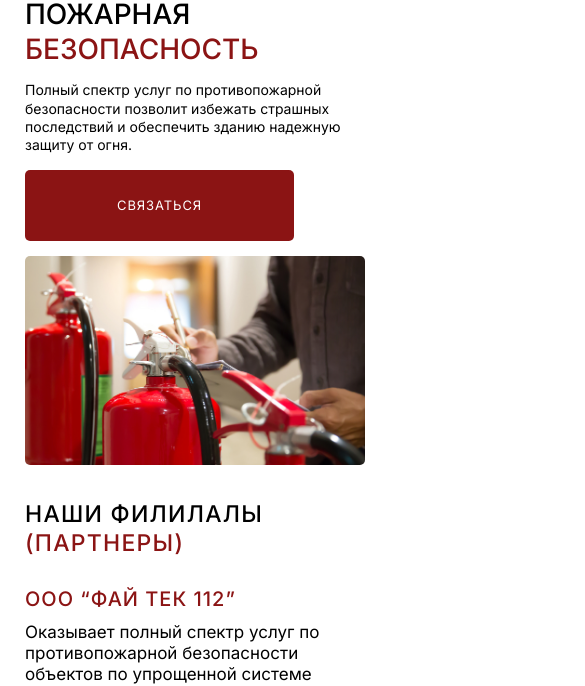
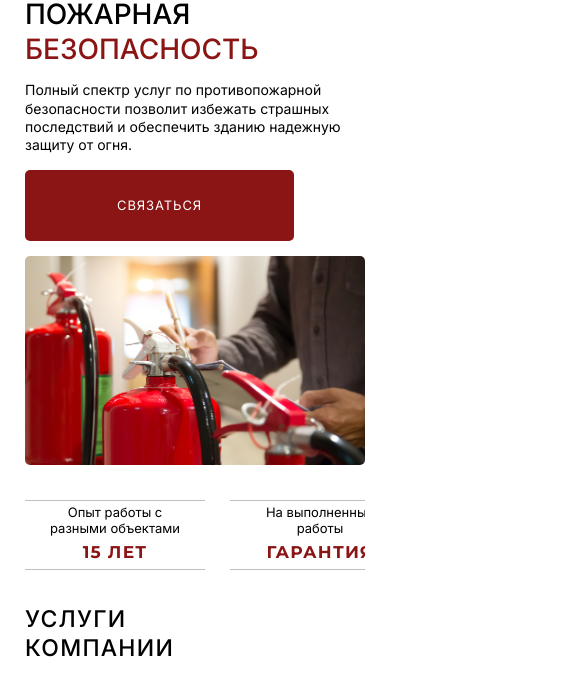
Before and after one commit to Kogut-Pavel/techno-spectrum, a website: page src/index.html in a window 390 px wide. Shown: the part 149-835 px from the top of the page, 585 px wide, since content can reach past the window. Drawn offline with nearby package versions, Linux system fonts and the light colour scheme; some packages are replaced by stand-ins of ours; files that its build step writes are made by us from their sources; a script that the page names is missing.

Commit message:
underhero adaptive is done

```diff
--- a/src/assets/scss/blocks/media.scss
+++ b/src/assets/scss/blocks/media.scss
@@ -97,6 +97,15 @@
         &__mail {
             margin-left: 1.2rem;
         }
+    }
+
+    .underhero {
+        gap: 2.5rem;
+        overflow-x: auto;
+        &::-webkit-scrollbar {
+            display: none;
+        }
+
     }
 
     .partners {
@@ -254,6 +263,11 @@
         }
     }
 
+    .underhero {
+        padding-bottom: 5rem;
+    }
+
+
 
     .partners {
         padding-bottom: 10rem;
@@ -369,6 +383,21 @@
             padding: 2.5rem 9.2rem;
         }
     }
+
+    .underhero {
+        padding-bottom: 3.5rem;
+        &__item {
+            span {
+                font-weight: 700;
+                font-size: 1.7rem;
+            }
+        }
+        &__text {
+            font-size: 1.3rem;
+        }
+
+    }
+
     .partners {
         &__wrapper {
             justify-content: space-between;
--- a/src/assets/scss/blocks/services.scss
+++ b/src/assets/scss/blocks/services.scss
@@ -2,6 +2,10 @@
     padding-bottom: 11rem;
     &__title {
         max-width: 255px;
+    }
+
+    .title--h3 {
+        color: $primary;
     }
 
     &__wrapper {
--- a/src/assets/scss/blocks/underhero.scss
+++ b/src/assets/scss/blocks/underhero.scss
@@ -2,22 +2,24 @@
     padding-bottom: 6rem;
     display: flex;
     align-items: center;
-    justify-content: center;
+    // justify-content: center;
     gap: 7rem;
     &__item {
         width: 220px;
-        // height: 77px;
+        height: 7rem;
         padding: 3px 0;
         display: flex;
         text-align: center;
-        justify-content: center;
+        justify-content: space-between;
         flex-direction: column;
         border-top: 1px solid $line;
         border-bottom: 1px solid $line;
 
         span {
+
+            min-width: 180px;
             font-family: 'Montserrat';
-            font-weight: 700;
+            font-weight: 600;
             font-size: 2.2rem;
             letter-spacing: 0.07em;
             text-transform: uppercase;
@@ -27,8 +29,9 @@
 
     &__text {
         margin: 0 auto;
-        max-width: 160px;
+        max-width: 150px;
         font-size: 1.4rem;
+        line-height: 123%;
     }
 
 
--- a/src/index.html
+++ b/src/index.html
@@ -21,7 +21,7 @@ title: Home
     </div>
 </section>
 
-<!-- <section class="underhero">
+ <section class="underhero">
     <div class="underhero__item">
         <p class="underhero__text">Опыт работы с разными объектами</p>
         <span class="primary-color">15 лет</span>
@@ -113,6 +113,8 @@ title: Home
         </div>
     </div>
 </section>
+
+<!--
 
 <section class="experts">
     <h2 class="title title--h2">Эксперты более <span class="primary-color">15 лет</span></h2>
```
Also changed, not shown: dist/assets/css/style.css, dist/assets/css/style.min.css, dist/index.html.
